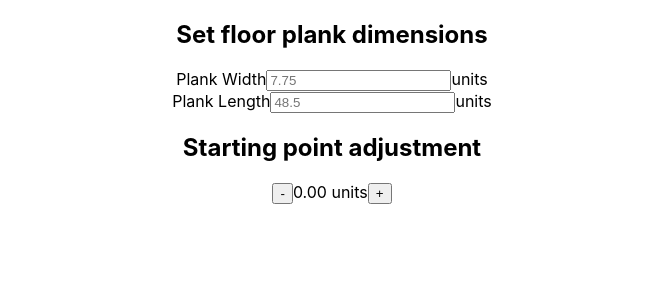
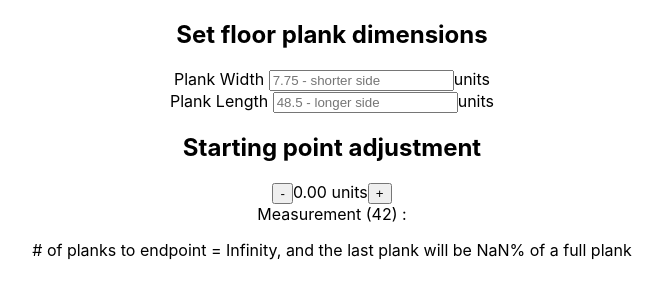
Before and after one commit to danielwlemmon/flooring-calculator, a React (Create React App) app: page / in a window 1280 px wide. Shown: the top 300 px of the page, without its empty margins (308-971 px from the left). Built offline with nearby package versions, Linux system fonts and the light colour scheme.

Commit message:
basic calculation added
I am passing the width, length, and offset to the measurements component.

```diff
--- a/src/Components/Calculator.js
+++ b/src/Components/Calculator.js
@@ -19,36 +19,38 @@ function Calculator() {
   };
 
   const handleChange = (e) => {
-    console.log(e.target.value + e.target.name)
     setPlankDimensions((preValue) => {
-      return {...preValue, [e.target.name]: e.target.value};
+      return { ...preValue, [e.target.name]: e.target.value };
     });
   };
 
-  return(
+  return (
     <div>
+      <div className='dimensions-input'>
         <h2>Set floor plank dimensions</h2>
-      <label name="plankWidth">Plank Width</label>
-      <input onChange = {handleChange}
+        <label name="plankWidth">Plank Width </label>
+        <input onChange={handleChange}
           type="number"
           name="width"
-      placeholder="7.75"
+          placeholder="7.75 - shorter side"
         />
         units
-      <br/>
-      <label name="plankLength">Plank Length</label>
-      <input onChange = {handleChange}
+        <br />
+        <label name="plankLength">Plank Length </label>
+        <input onChange={handleChange}
           type="number"
           name="length"
-      placeholder="48.5"
+          placeholder="48.5 - longer side"
         />
         units
-      <br/>
+      </div>
+      <div>
         <h2>Starting point adjustment</h2>
         <button onClick={decreaseStart}>-</button>
         {offset.toFixed(2)} units
         <button onClick={increaseStart}>+</button>
-      <Measurements />
+      </div>
+      <Measurements plankDimensions={{...plankDimensions, offset}} />
     </div>
   )
 };
--- a/src/Components/Measurements.js
+++ b/src/Components/Measurements.js
@@ -1,7 +1,20 @@
 import React from 'react';
 
-function Measurements() {
+const Measurements = ({ plankDimensions }) => {
 
+  const calcLastWidth = (distance) => {
+    const planksNeeded = ((distance + plankDimensions.offset) / plankDimensions.width).toFixed(2);
+    const percentWidth = ((planksNeeded - Math.trunc(planksNeeded)) * 100).toFixed(1);
+    return (
+    <p># of planks to endpoint = {planksNeeded},
+    and the last plank will be {percentWidth}% of a full plank</p>);
+  };
+
+  return (
+    <div>
+      Measurement (42) : {calcLastWidth(141.875)}
+    </div>
+  )
 };
 
 export default Measurements
```
Lines whose indentation alone changed are shown as unchanged.
